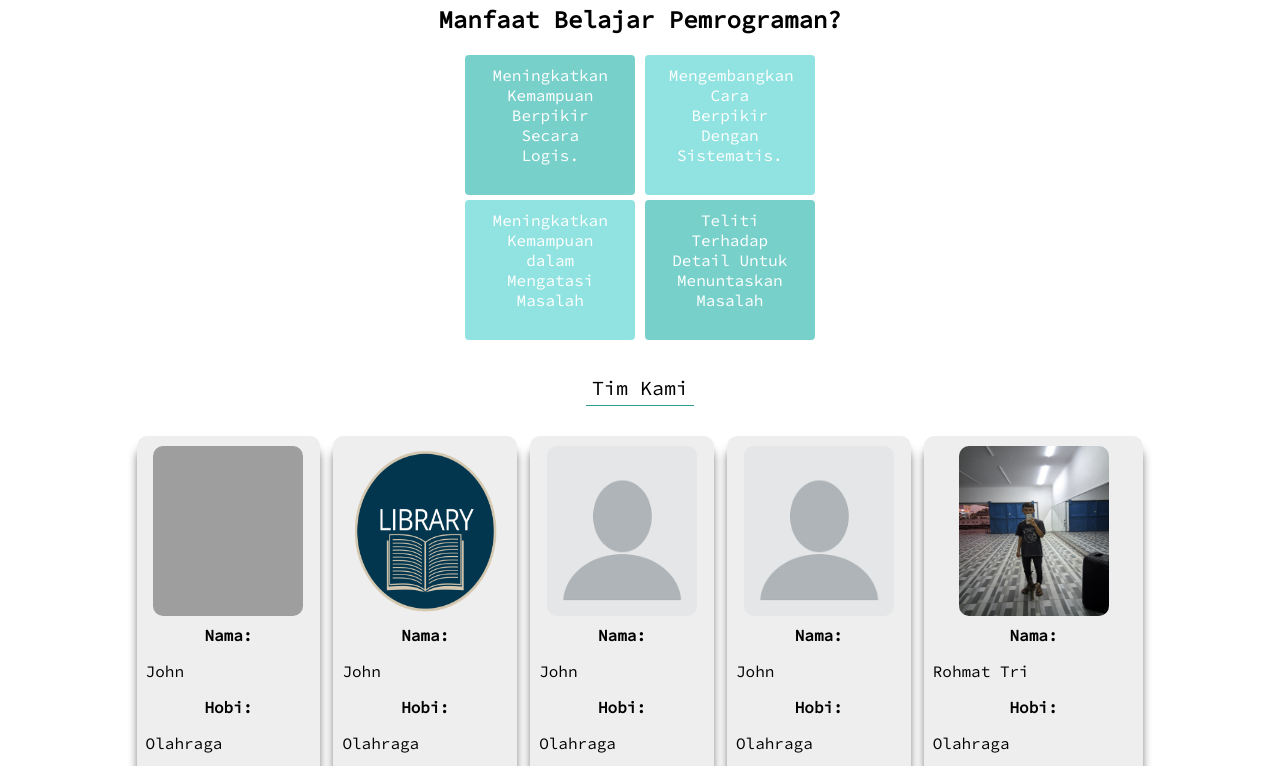
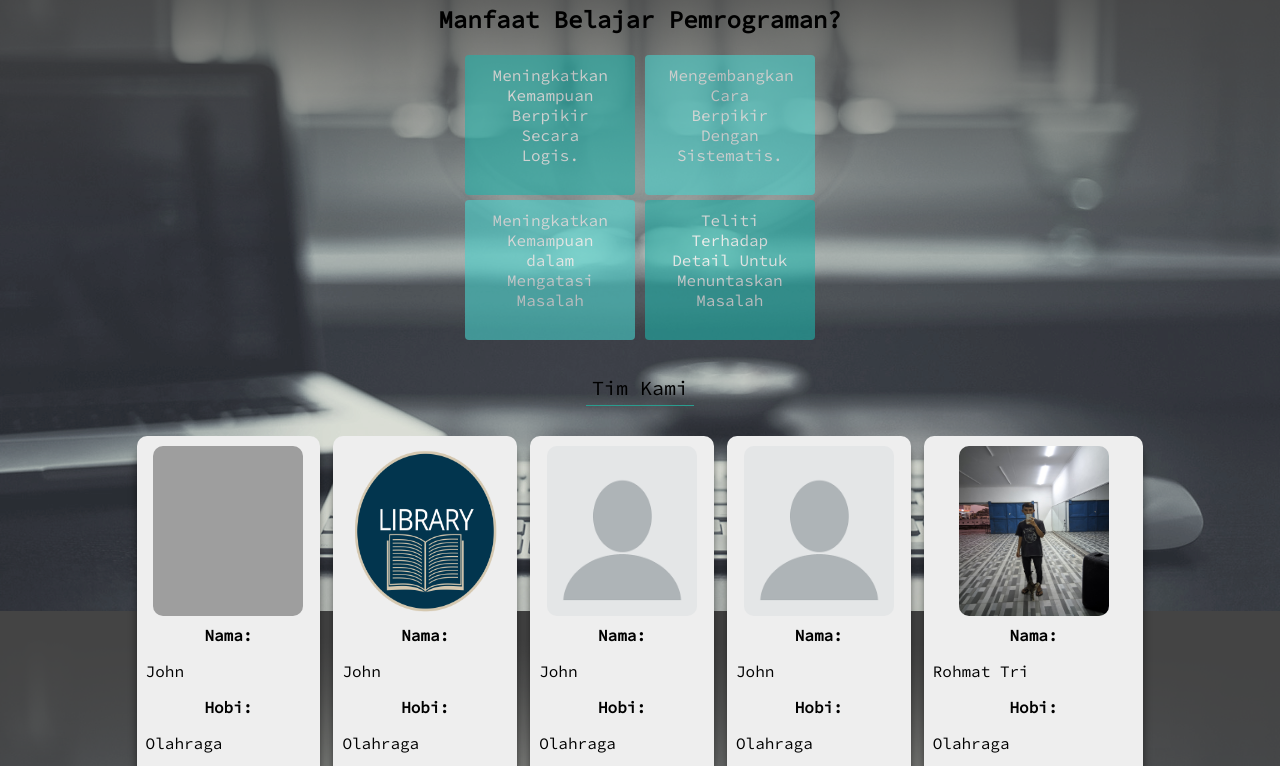
Before and after one commit to decko14/projectI02dev, a plain HTML site: page index.html in a window 1280 px wide. Shown: the part 169-935 px from the top of the page. Drawn offline with Linux system fonts and the light colour scheme; the site is published under a folder, as on GitHub Pages, so addresses that start at the root find nothing; grey boxes are pictures that could not be loaded.

Commit message:
fix gambar background

```diff
--- a/style/style.css
+++ b/style/style.css
@@ -170,7 +170,7 @@ main {
     margin: 0 auto;
         /* tambahan */
         padding: 10px 0 30px 0;
-        background-image: url(/images/main1.png);
+        background-image: url(../images/main1.png);
         background-size: contain;
         /* color: white; */
         color: black;
```
